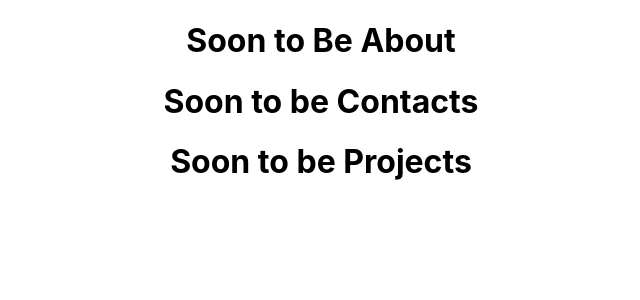
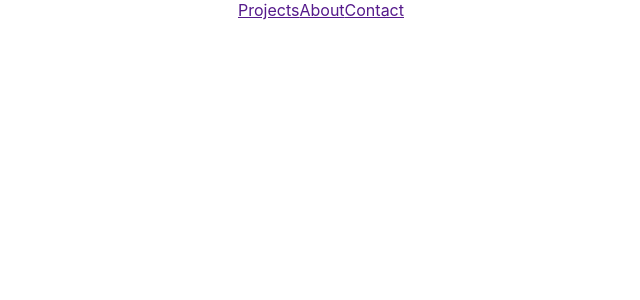
Before and after one commit to ConnerMcCabe/Portfolio, a React (Create React App) app: page / in a window 1280 px wide. Shown: the top 300 px of the page, without its empty margins (319-959 px from the left). Built offline with nearby package versions, Linux system fonts and the light colour scheme.

Commit message:
alternate navbar

```diff
--- a/src/App/App.js
+++ b/src/App/App.js
@@ -1,15 +1,21 @@
 import React from 'react';
-import About from "../Component/About"
-import Contact from "../Component/Contact"
-import Proj from "../Component/Project"
+// import About from "../Component/About"
+// import Contact from "../Component/Contact"
+// import Proj from "../Component/Project"
 import './App.css';
+// import logo from "../../public/images/jumboGummyBear.png"
 
 function App() {
   return (
     <div className="App">
-      <About />
-      <Contact />
-      <Proj />
+      <div className="navigation">
+        {/* <img src={logo} /> */}
+        <div>
+          <a href="" className="item">Projects</a>
+          <a href="" className="item">About</a>
+          <a href="" className="item">Contact</a>
+        </div>
+      </div>
     </div>
   );
 }
```
Also changed, not shown: public/images/jumboGummyBear.png (added).
